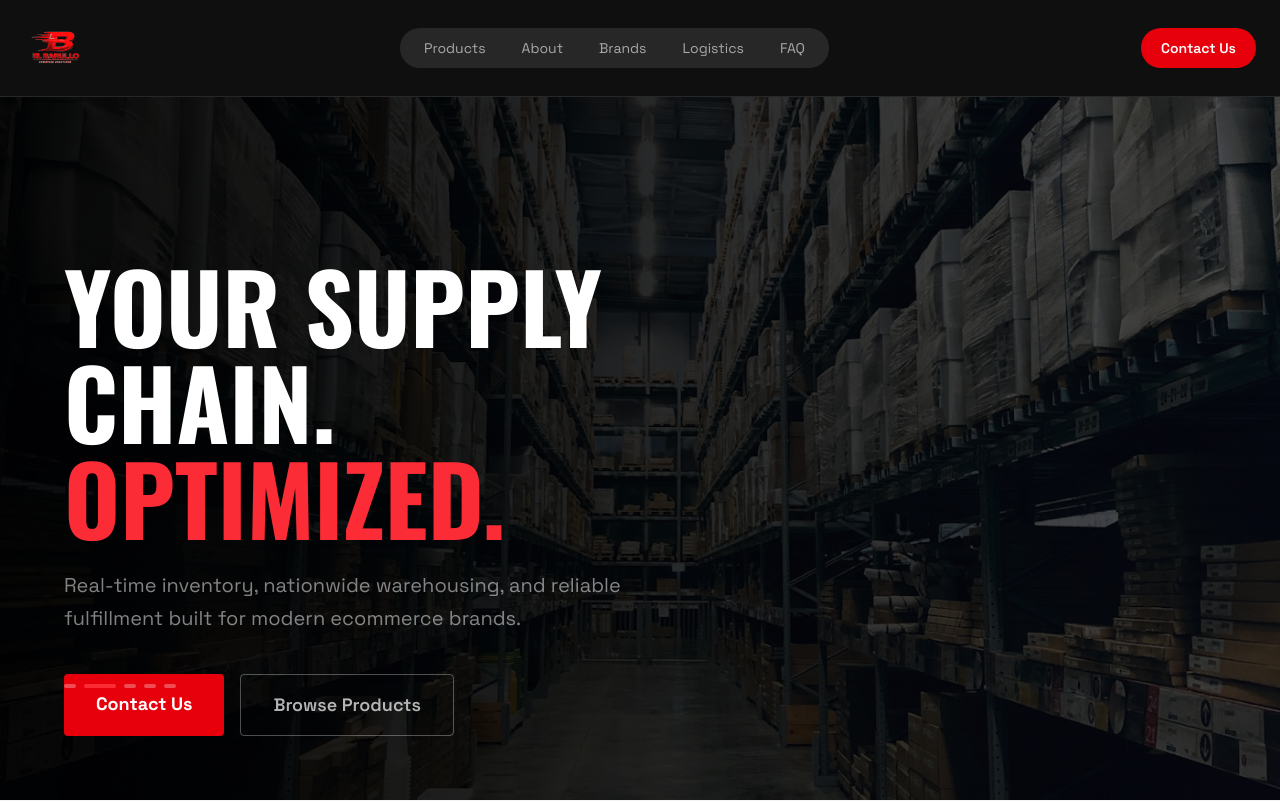
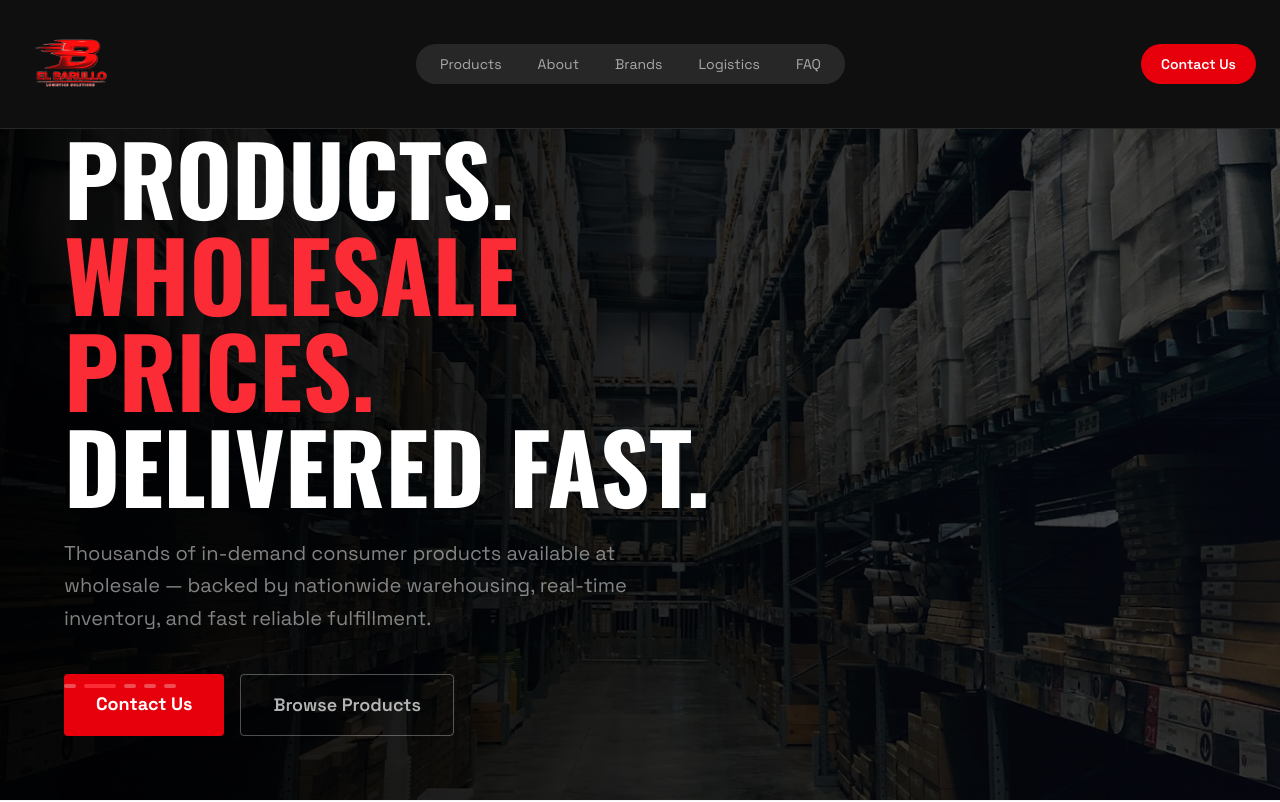
Before and after one commit to nelsonanaya1001-glitch/acme-landing, a Next.js app: page / in a window 1280 px wide. Shown: the top 802 px of the page. Built offline with nearby package versions, Linux system fonts and the light colour scheme.

Commit message:
Bigger logo, new wholesale-focused hero headline, remove unused FAQItem

```diff
--- a/app/page.tsx
+++ b/app/page.tsx
@@ -33,18 +33,6 @@ const categories = [
 ];
 
 /* ─── Components ────────────────────────────────────────── */
-function FAQItem({ q, a }: { q: string; a: string }) {
-  const [open, setOpen] = useState(false);
-  return (
-    <div className="border-b border-slate-200">
-      <button onClick={() => setOpen(!open)} className="w-full flex justify-between items-center py-5 text-left text-slate-800 hover:text-red-600 transition-colors">
-        <span className="font-semibold pr-4 text-sm">{q}</span>
-        <span className="text-red-500 text-xl shrink-0">{open ? "−" : "+"}</span>
-      </button>
-      {open && <p className="pb-5 text-slate-500 text-sm leading-relaxed">{a}</p>}
-    </div>
-  );
-}
 
 function LogisticsProcess() {
   const [active, setActive] = useState(0);
@@ -109,10 +97,10 @@ function HeroSection() {
       <div className="absolute inset-0 bg-gradient-to-r from-black/90 via-black/70 to-black/40" />
       <div className="relative max-w-3xl">
         <h1 className="text-6xl md:text-8xl font-bold text-white leading-none mb-6 uppercase" style={{ fontFamily: "var(--font-oswald)" }}>
-          Your Supply Chain.<br /><span className="text-red-500">Optimized.</span>
+          Premium Products.<br /><span className="text-red-500">Wholesale Prices.</span><br />Delivered Fast.
         </h1>
         <p className="text-white/50 text-lg md:text-xl max-w-xl leading-relaxed mb-10">
-          Real-time inventory, nationwide warehousing, and reliable fulfillment built for modern ecommerce brands.
+          Thousands of in-demand consumer products available at wholesale — backed by nationwide warehousing, real-time inventory, and fast reliable fulfillment.
         </p>
         <div className="flex flex-wrap gap-4">
           <a href="#contact" className="px-8 py-4 rounded bg-red-600 hover:bg-red-700 transition-colors font-bold text-white text-lg">Contact Us</a>
@@ -245,8 +233,8 @@ export default function Home() {
       {/* ── NAV ── minimal, logo left, links right */}
       <nav className="fixed top-0 w-full z-50 bg-[#0f0f0f] border-b border-white/10">
         <div className="max-w-7xl mx-auto px-6 py-4 flex items-center justify-between">
-          <div className="w-16 h-16 overflow-hidden flex items-center justify-center" style={{ mixBlendMode: "screen" }}>
-            <Image src="/logo.png" alt="El Barullo" width={90} height={90} className="object-contain scale-[1.22]" style={{ filter: "contrast(2) brightness(0.85) saturate(1.4)" }} />
+          <div className="w-24 h-24 overflow-hidden flex items-center justify-center" style={{ mixBlendMode: "screen" }}>
+            <Image src="/logo.png" alt="El Barullo" width={130} height={130} className="object-contain scale-[1.22]" style={{ filter: "contrast(2) brightness(0.85) saturate(1.4)" }} />
           </div>
           <div className="hidden md:flex items-center gap-1 bg-white/10 rounded-full px-2 py-1">
             {["Products","About","Brands","Logistics","FAQ"].map(l => (
```
